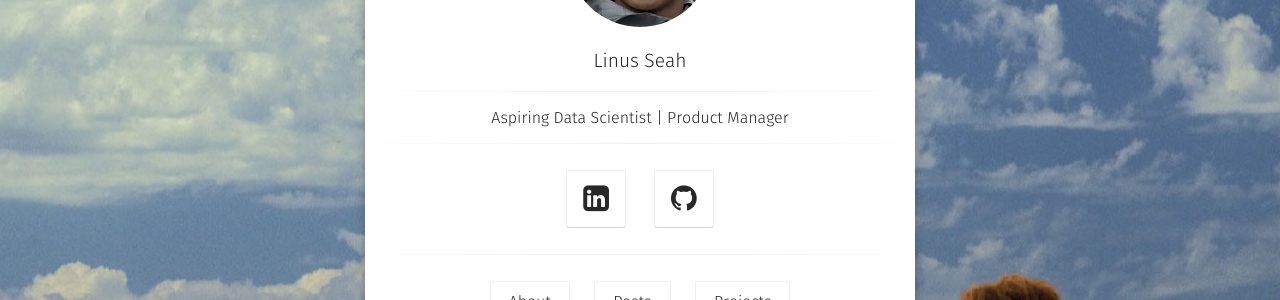
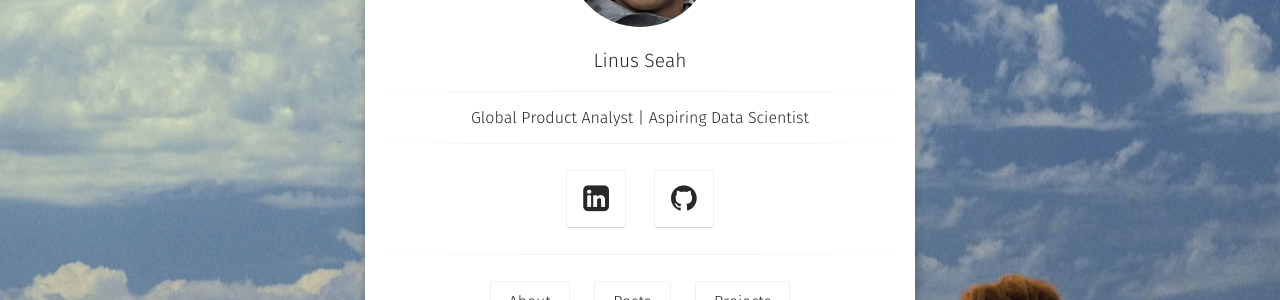
Before and after one commit to linusseah/linusseah.github.io, a Jekyll site: the page built from index.html, in a window 1280 px wide. Shown: the part 349-649 px from the top of the page. Built offline with Jekyll 4.4.1, drawn with Linux system fonts in a browser that asks for light colours; some web fonts are replaced.

Commit message:
Update _config.yml

```diff
--- a/_config.yml
+++ b/_config.yml
@@ -1,7 +1,7 @@
 # Site
 title:              Linus Seah
-bio:                'Aspiring Data Scientist | Product Manager'
-description:        "because good products are built on truth"
+bio:                'Global Product Analyst | Aspiring Data Scientist'
+description:        "Because good products are built on truth"
 reading_time:       true
 words_per_minute:   200
 logo:               'assets/img/headshot.png'
```
